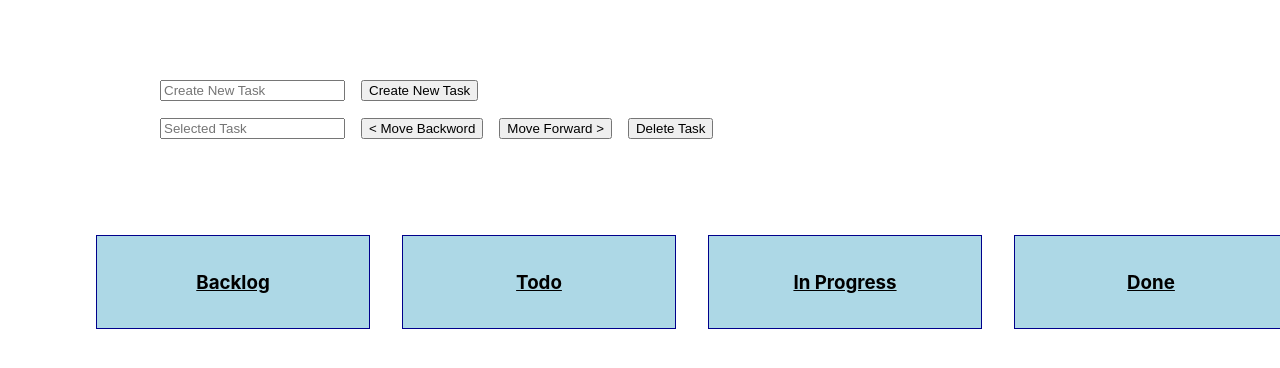
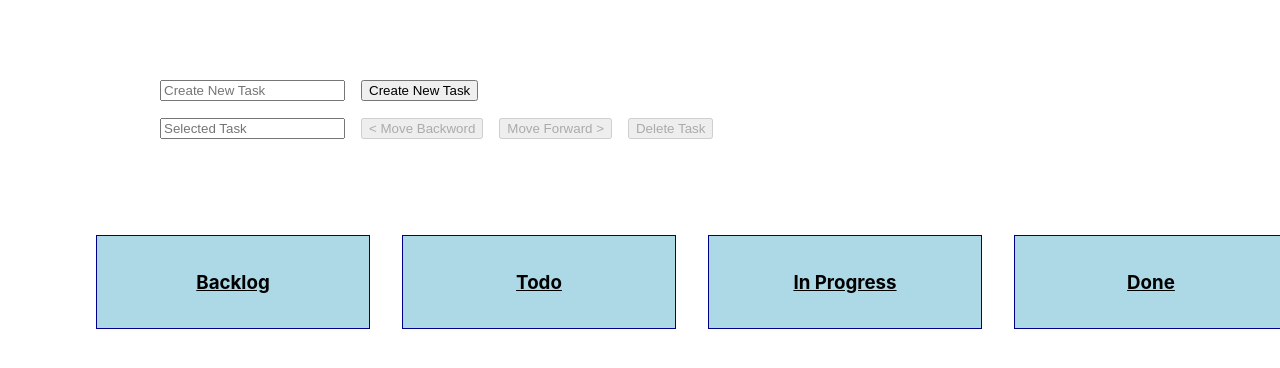
Before and after one commit to airanimithun/ubs-kanban, a React (Create React App) app: page / in a window 1280 px wide. Shown: the top 368 px of the page. Built offline with nearby package versions, Linux system fonts and the light colour scheme.

Commit message:
useContext for sharing the state across components

```diff
--- a/src/App.js
+++ b/src/App.js
@@ -1,12 +1,15 @@
 import './App.css';
 import Board from './components/Board';
+import { TasksProvider } from './context/TasksProvider';
 
 
 function App() {
 
   return (
     <div>
-      <Board />
+      <TasksProvider>
+        <Board />
+      </TasksProvider>
     </div>
   );
 }
--- a/src/components/Board.js
+++ b/src/components/Board.js
@@ -1,6 +1,6 @@
 import Stage from "./Stage"
-import { useState } from "react";
 import Controls from './Controls';
+import { useListTasks } from "../context/TasksProvider";
 
 /**
  *
@@ -12,85 +12,11 @@ import Controls from './Controls';
  *
  */
 const Board = () => {
-  const tasksObj = [
-    {name: 'backlog', displayName: 'Backlog', tasks: []},
-    {name: 'todo', displayName: 'Todo', tasks: []},
-    {name: 'in-progress', displayName: 'In Progress', tasks: []},
-    {name: 'done', displayName: 'Done', tasks: []},
-  ];
-  const [allTask, setAllTasks] = useState(tasksObj);
-  const [selectedTask, setSelectedTask] = useState({});
-
-  const createNewTask = (taskName) => {
-    if (!taskName) {
-      return;
-    }
-    const tempTaskObj = [...allTask];
-
-    tempTaskObj[0]?.tasks?.push({ id: Date.now(), name: taskName });
-
-    setAllTasks(tempTaskObj);
-  };
-
-  const deleteTask = () => {
-    if (!selectedTask) {
-      return;
-    }
-    const { id, stageIndex } = selectedTask;
-    let selectedTasksArr = allTask[stageIndex].tasks;
-    const tempAllTask = [...allTask];
-
-    selectedTasksArr = selectedTasksArr.filter(task => task.id !== id);
-    tempAllTask[stageIndex].tasks = selectedTasksArr;
-    setAllTasks(tempAllTask);
-    setSelectedTask({});
-  };
-
-  const onSelectTask = (task) => {
-    setSelectedTask(task);
-  };
-
-  const moveTask = (newIndex) => {
-    const { id, stageIndex } = selectedTask;
-    if (stageIndex === undefined || id === undefined) {
-      return;
-    }
-    let selectedTasksArr = allTask[stageIndex].tasks;
-    const tempAllTask = [...allTask];
-    selectedTasksArr = selectedTasksArr.filter(task => task.id !== id);
-
-    tempAllTask[stageIndex].tasks = selectedTasksArr;
-    tempAllTask[newIndex].tasks.push(selectedTask);
-    setAllTasks(tempAllTask);
-    setSelectedTask({});
-  };
-
-  const moveTaskForward = () => {
-    const { stageIndex } = selectedTask;
-
-    if (stageIndex === tasksObj.length - 1) {
-      return;
-    }
-    moveTask(stageIndex + 1);
-  };
-
-  const moveTaskBackward = () => {
-    const { stageIndex } = selectedTask;
-
-    if (stageIndex === 0) {
-      return;
-    }
-    moveTask(stageIndex - 1);
-  };
+  const [allTask] = useListTasks();
 
   return (
     <>
-      <Controls
-        createNewTask={createNewTask}
-        selectedTask={selectedTask}
-        moveTaskForward={moveTaskForward}
-        moveTaskBackward={moveTaskBackward}
-        deleteTask={deleteTask} />
+      <Controls />
       <div
         className="board">
         {
@@ -99,7 +25,6 @@ const Board = () => {
               key={stage.name}
               stageIndex={index}
               {...stage}
-              onSelectTask={onSelectTask}
             />))
         }
       </div>
--- a/src/components/Controls.js
+++ b/src/components/Controls.js
@@ -1,7 +1,69 @@
 import { useState } from "react";
+import { useListTasks, useSelectedTask, tasksObj } from "../context/TasksProvider";
 
-const Controls = ({ createNewTask, selectedTask, deleteTask, moveTaskForward, moveTaskBackward }) => {
+const Controls = () => {
+
   const [newTaskName, setNewTaskName] = useState('');
+  const [allTask, setAllTasks] = useListTasks();
+  const [selectedTask, setSelectedTask] = useSelectedTask();
+
+  const createNewTask = (taskName) => {
+    if (!taskName) {
+      return;
+    }
+    const tempTaskObj = [...allTask];
+
+    tempTaskObj[0]?.tasks?.push({ id: Date.now(), name: taskName });
+
+    setAllTasks(tempTaskObj);
+  };
+
+  const deleteTask = () => {
+    if (!selectedTask) {
+      return;
+    }
+    const { id, stageIndex } = selectedTask;
+    let selectedTasksArr = allTask[stageIndex].tasks;
+    const tempAllTask = [...allTask];
+
+    selectedTasksArr = selectedTasksArr.filter(task => task.id !== id);
+    tempAllTask[stageIndex].tasks = selectedTasksArr;
+    setAllTasks(tempAllTask);
+    setSelectedTask({});
+  };
+
+  const moveTask = (newIndex) => {
+    const { id, stageIndex } = selectedTask;
+    if (stageIndex === undefined || id === undefined) {
+      return;
+    }
+    let selectedTasksArr = allTask[stageIndex].tasks;
+    const tempAllTask = [...allTask];
+    selectedTasksArr = selectedTasksArr.filter(task => task.id !== id);
+
+    tempAllTask[stageIndex].tasks = selectedTasksArr;
+    tempAllTask[newIndex].tasks.push(selectedTask);
+    setAllTasks(tempAllTask);
+    setSelectedTask({});
+  };
+
+  const moveTaskForward = () => {
+    const { stageIndex } = selectedTask;
+
+    if (stageIndex === tasksObj.length - 1) {
+      return;
+    }
+    moveTask(stageIndex + 1);
+  };
+
+  const moveTaskBackward = () => {
+    const { stageIndex } = selectedTask;
+
+    if (stageIndex === 0) {
+      return;
+    }
+    moveTask(stageIndex - 1);
+  };
 
   return (
     <div>
@@ -20,9 +82,9 @@ const Controls = ({ createNewTask, selectedTask, deleteTask, moveTaskForward, mo
       </div>
       <div className="actions-container">
         <input className="selected-task-text" value={ selectedTask?.name || '' } placeholder="Selected Task" readOnly={true} />
-        <button className="move-backword-btn" onClick={moveTaskBackward}>{`< Move Backword`}</button>
-        <button className="move-forward-btn" onClick={moveTaskForward}>{`Move Forward >`}</button>
-        <button className="delete-task-btn" onClick={() => deleteTask()}>Delete Task</button>
+        <button className="move-backword-btn" disabled={!Object.keys(selectedTask).length || selectedTask.stageIndex === 0} onClick={moveTaskBackward}>{`< Move Backword`}</button>
+        <button className="move-forward-btn" disabled={!Object.keys(selectedTask).length || selectedTask.stageIndex === 3} onClick={moveTaskForward}>{`Move Forward >`}</button>
+        <button className="delete-task-btn" disabled={!Object.keys(selectedTask).length} onClick={() => deleteTask()}>Delete Task</button>
       </div>
     </div>
   )
--- a/src/components/Stage.js
+++ b/src/components/Stage.js
@@ -1,11 +1,11 @@
 import Tasks from "./Tasks";
 
-const Stage = ({ name, displayName, tasks, onSelectTask, stageIndex }) => {
+const Stage = ({ name, displayName, tasks, stageIndex }) => {
 
   return (
     <div key={name} className={`stage ${name}`}>
       <h3 className="stage-name">{displayName}</h3>
-      {tasks?.map(task => <Tasks key={task.id} {...task} stageIndex={stageIndex} onSelectTask={onSelectTask} />) }
+      {tasks?.map(task => <Tasks key={task.id} {...task} stageIndex={stageIndex} />) }
     </div>
   )
 };
--- a/src/components/Tasks.js
+++ b/src/components/Tasks.js
@@ -1,7 +1,9 @@
+import { useSelectedTask } from "../context/TasksProvider";
 
-const Tasks = ({ name, id, onSelectTask, stageIndex }) => {
+const Tasks = ({ name, id, stageIndex }) => {
+  const [, setSelectedTask] = useSelectedTask();
   return (
-    <div className="task" onClick={() => onSelectTask({ id, name, stageIndex })}>
+    <div className="task" onClick={() => setSelectedTask({ id, name, stageIndex })}>
       <h3>{name}</h3>
     </div>
   )
--- /dev/null
+++ b/src/context/TasksProvider.js
@@ -0,0 +1,35 @@
+import React, { useContext, createContext, useState } from 'react';
+
+const ListTasksContext = createContext();
+const SelectedTaskContext = createContext();
+
+export const useListTasks = () => {
+    return useContext(ListTasksContext);
+}
+
+export const useSelectedTask = () => {
+    return useContext(SelectedTaskContext);
+}
+
+export const tasksObj = [
+    {name: 'backlog', displayName: 'Backlog', tasks: []},
+    {name: 'todo', displayName: 'Todo', tasks: []},
+    {name: 'in-progress', displayName: 'In Progress', tasks: []},
+    {name: 'done', displayName: 'Done', tasks: []},
+];
+
+export const TasksProvider = ({children}) => {
+
+    const [allTask, setAllTasks] = useState(tasksObj);
+    const [selectedTask, setSelectedTask] = useState({});
+
+    return(
+        <ListTasksContext.Provider value={[allTask, setAllTasks]}>
+            <SelectedTaskContext.Provider value={[selectedTask, setSelectedTask]}>
+                {children}
+            </SelectedTaskContext.Provider>
+        </ListTasksContext.Provider>
+    )
+
+
+}
```
